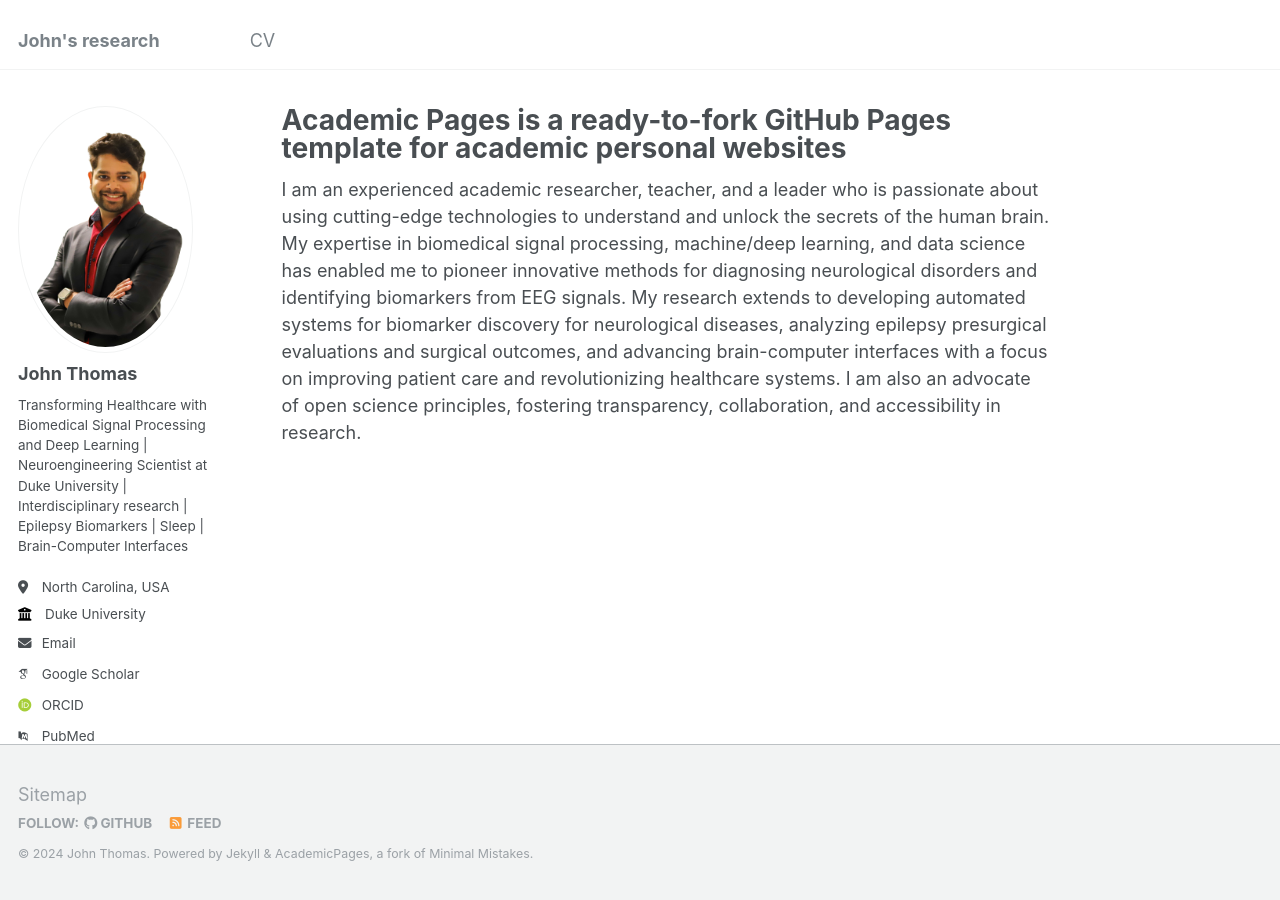
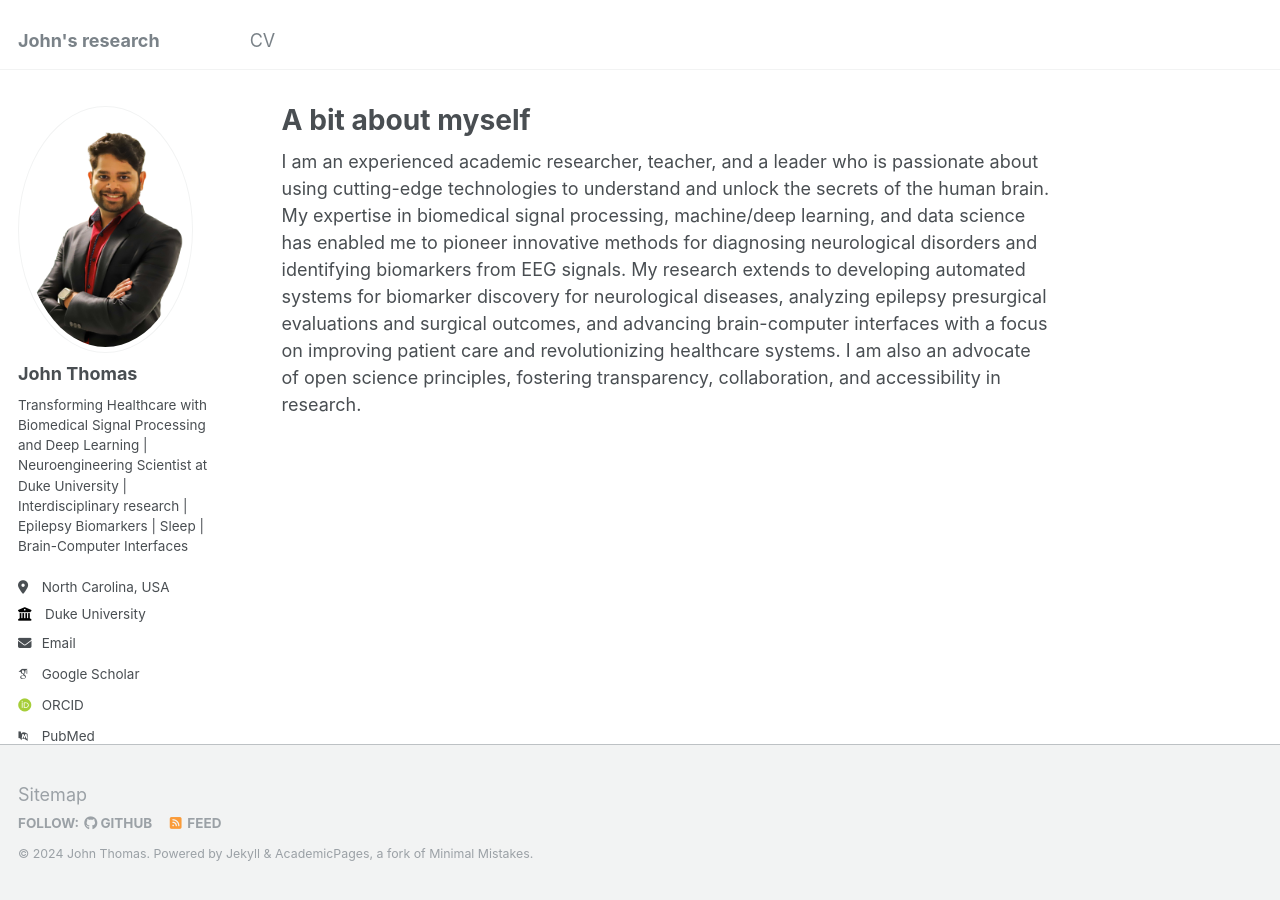
Before and after one commit to johnthomasphd/johnthomasphd.github.io, a Jekyll site: the page built from _pages/about.md, in a window 1280 px wide. Built offline with Jekyll 4.4.1, drawn with Linux system fonts in a browser that asks for light colours; some web fonts are replaced.

Commit message:
Update about.md

```diff
--- a/_pages/about.md
+++ b/_pages/about.md
@@ -1,6 +1,6 @@
 ---
 permalink: /
-title: "Academic Pages is a ready-to-fork GitHub Pages template for academic personal websites"
+title: "A bit about myself"
 author_profile: true
 redirect_from:
   - /about/
```
